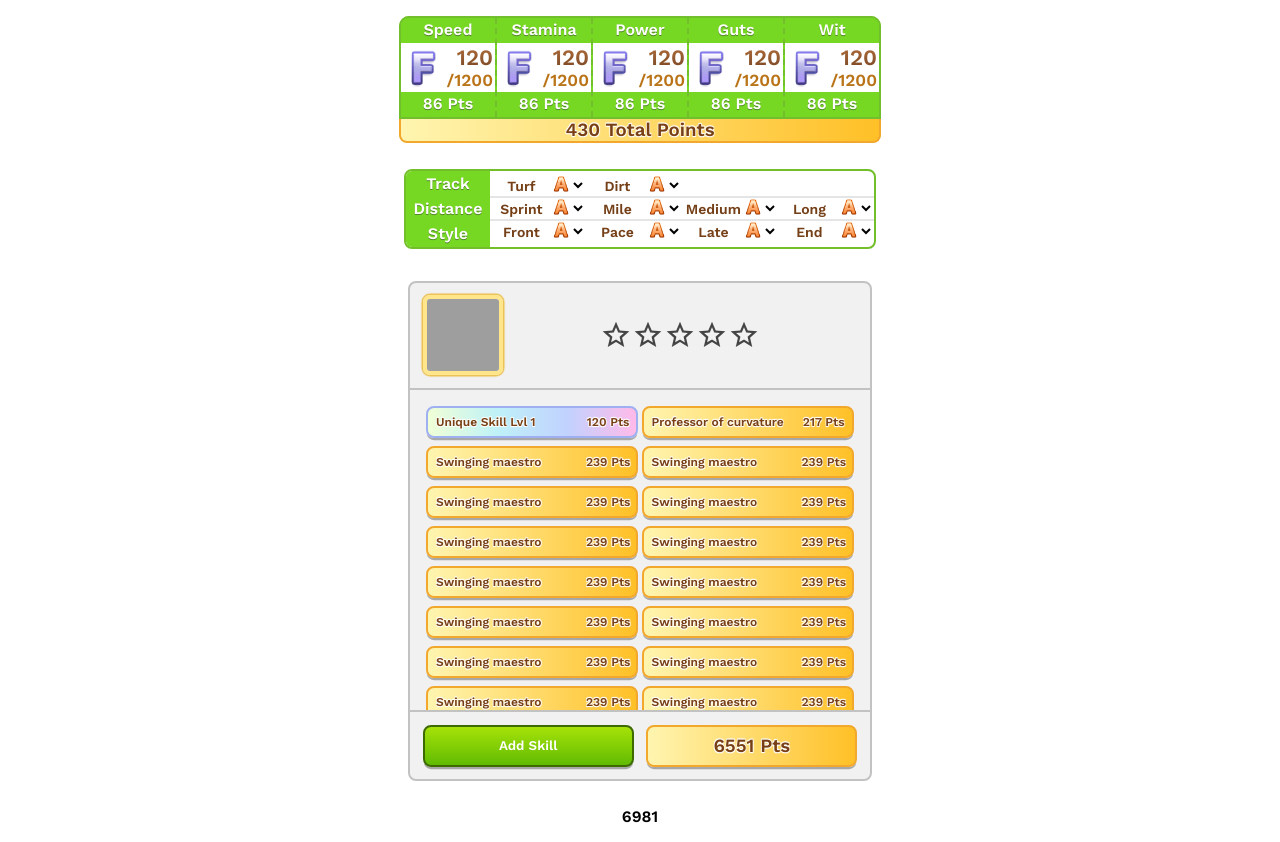
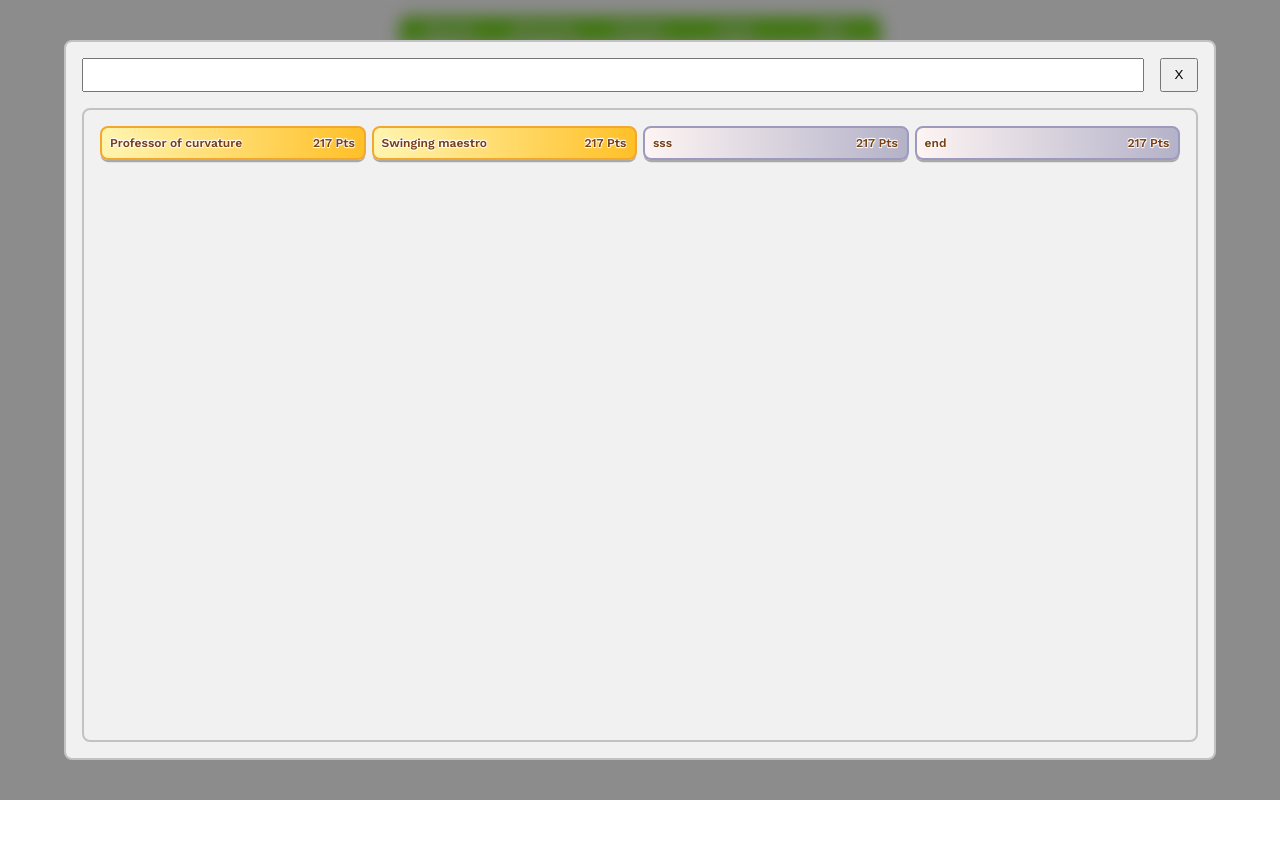
Before and after one commit to Bruhh1369/uma-yuru, a Next.js app: page /tools/rank-counter in a window 1280 px wide. Both pictures are taken after a click on the button "Add Skill". After the commit the page ends 800 px from the top, so only its background shows below. Built offline with nearby package versions, Linux system fonts and the light colour scheme; grey boxes are pictures that could not be loaded.

Commit message:
askoajipz

```diff
--- a/app/globals.css
+++ b/app/globals.css
@@ -1,12 +1,21 @@
 @font-face {
-    font-family: "work-sans";
-    src: url("/fonts/work-sans.ttf") format("truetype");
+  font-family: "work-sans";
+  src: url("/fonts/work-sans.ttf") format("truetype");
 }
+
 * {
   padding: 0;
   margin: 0;
   box-sizing: border-box;
 }
-html {
+
+html, body {
   font-family: "work-sans";
+  scrollbar-width: 0;
+  scroll-padding: 0;
+  scroll-margin: 0;
 }
+
+html::-webkit-scrollbar, body::-webkit-scrollbar{
+  display: none;
+}
--- a/app/tools/rank-counter/parts/skills-info/Skill.css
+++ b/app/tools/rank-counter/parts/skills-info/Skill.css
@@ -183,6 +183,68 @@
         0.6px 0.6px 0.8px white;
 }
 
+.add-skill-wrapper{
+    position: fixed;
+    inset: 0;
+    display: flex;
+    align-items: center;
+    justify-content: center;
+    background-color: rgba(0, 0, 0, 0.45);
+    backdrop-filter: blur(8px);
+}
+
+.add-skill-panel{
+    background-color: #f1f1f1;
+    width: 90vw;
+    height: 90vh;
+    border-radius: 8px;
+    position: relative;
+    border: solid 2px #c2c2c2;
+    padding: 1rem;
+    display: flex;
+    flex-direction: column;
+    gap: 1rem;
+}
+
+#close-add-skill{
+    width: 2.5rem;
+    height: 100%;
+    margin-left: 1rem;
+}
+
+.search-skill-panel{
+    height: 2.3rem;
+    display: flex;
+    align-items: center;
+    justify-content: center;
+}
+
+.skill-lists{
+    display: grid;
+    background-color: #f1f1f1;
+    border: solid 2px #c2c2c2;
+    border-radius: 8px;
+    height: 100%;
+    gap: 6px;
+    padding: 1rem;
+    grid-template-columns: repeat(auto-fit, minmax(150px, 1fr));
+    justify-content: center;
+    grid-auto-rows: 34px;
+    overflow-y: scroll;
+    scrollbar-width: 0;
+    scroll-padding: 0;
+    scroll-margin: 0;
+}
+
+.skill-lists::-webkit-scrollbar{
+    display: none;
+}
+
+#search-skill{
+    width: 100%;
+    height: 100%;
+}
+
 @media (max-width: 540px) {
     .skill{
         width: 100%;
--- a/app/tools/rank-counter/parts/skills-info/Skill.tsx
+++ b/app/tools/rank-counter/parts/skills-info/Skill.tsx
@@ -5,7 +5,7 @@ import Image from 'next/image';
 
 interface SkillData {
     name: string;
-    condition: string;
+    condition?: string | null;
     cost: number;
     gold?: boolean;
 }
@@ -16,10 +16,22 @@ type Style = { front: string; pace: string; late: string; end: string };
 type Aptitudes = { track: Track; distance: Distance; style: Style };
 type Condition = keyof Track | keyof Distance | keyof Style;
 
-// eslint-disable-next-line @typescript-eslint/no-explicit-any
-const Skill = ({ skillsData, uniqueSkillPoints, setUniqueSkillPoints, totalSkillPoints, aptitudes, conditionToCategory, multiplierMap }: { skillsData: any; uniqueSkillPoints: number; setUniqueSkillPoints: React.Dispatch<React.SetStateAction<number>>; totalSkillPoints: number; aptitudes: Aptitudes; conditionToCategory: Record<Condition, keyof Aptitudes>; multiplierMap: Record<string, number>;}) => {
+type SkillProps = {
+    // eslint-disable-next-line @typescript-eslint/no-explicit-any
+    skillsData: any,
+    uniqueSkillPoints: number,
+    setUniqueSkillPoints: React.Dispatch<React.SetStateAction<number>>,
+    totalSkillPoints: number,
+    aptitudes: Aptitudes,
+    conditionToCategory: Record<Condition, keyof Aptitudes>,
+    multiplierMap: Record<string, number>, onRemove: (index: number) => void;
+}
+
+const Skill = ({ skillsData, uniqueSkillPoints, setUniqueSkillPoints, totalSkillPoints, aptitudes, conditionToCategory, multiplierMap, onRemove }: SkillProps) => {
     const [starLevel, setStarLevel] = useState(0);
     const [uniqueSkillLevel, setUniqueSkillLevel] = useState(1)
+
+    const [showAddSkillPanel, setShowAddSkillPanel] = useState<boolean>(false)
 
     const handleStarClick = (level: number) => {
         setStarLevel(prev => (prev === level ? level - 1 : level));
@@ -40,6 +52,7 @@ const Skill = ({ skillsData, uniqueSkillPoints, setUniqueSkillPoints, totalSkill
                             alt='uma-icon'
                             style={{ borderRadius: '3px' }}
                             fill
+                            sizes='100%'
                         />
                     </div>
                     <div className="uma-star">
@@ -75,8 +88,7 @@ const Skill = ({ skillsData, uniqueSkillPoints, setUniqueSkillPoints, totalSkill
                 </div>
                 {skillsData.map((d: SkillData, i: number) => {
 
-                    function costCounter() { // condition list: turf, dirt, short, mile, medium, long, front, pace, late, end
-                        // aptituudes and multipier list: s&a=1.1, b&c=0.9, d&e&f=0.8 g=0.7
+                    function costCounter() {
                         if (!d.condition) return d.cost
                         const category = conditionToCategory[d.condition as Condition];
                         if (!category) return d.cost;
@@ -91,7 +103,7 @@ const Skill = ({ skillsData, uniqueSkillPoints, setUniqueSkillPoints, totalSkill
                     const finalCost = costCounter()
 
                     return (
-                        <div className={`skill-item ${d.gold ? 'gold-skill' : ''}`} key={i}>
+                        <div className={`skill-item ${d.gold ? 'gold-skill' : ''}`} key={i} onClick={() => onRemove && onRemove(i)}>
                             <div className="skill-name">
                                 <p>{d.name}</p>
                             </div>
@@ -103,13 +115,35 @@ const Skill = ({ skillsData, uniqueSkillPoints, setUniqueSkillPoints, totalSkill
                 })}
             </div>
             <div className="skill-footer">
-                <button className="add-skill">
+                <button className="add-skill" onClick={() => setShowAddSkillPanel(prev => !prev)}>
                     <p>Add Skill</p>
                 </button>
                 <h3 className="total-skill-pts">
                     <p>{totalSkillPoints} Pts</p>
                 </h3>
             </div>
+            {showAddSkillPanel && <div className="add-skill-wrapper">
+                <div className="add-skill-panel">
+                    <div className="search-skill-panel">
+                        <input type="search" id="search-skill" />
+                        <button id="close-add-skill" onClick={() => setShowAddSkillPanel(prev => !prev)}>X</button>
+                    </div>
+                    <div className="skill-lists">
+                        {skillsData.map((d: SkillData, i: number) => {
+                            return (
+                                <div className={`skill-item ${d.gold ? 'gold-skill' : ''}`} key={i}>
+                                    <div className="skill-name">
+                                        <p>{d.name}</p>
+                                    </div>
+                                    <div className="skill-pts">
+                                        <p>{d.cost} Pts</p>
+                                    </div>
+                                </div>
+                            )
+                        })}
+                    </div>
+                </div>
+            </div>}
         </div>
     );
 };
--- a/app/tools/rank-counter/parts/skills-info/Skills.tsx
+++ b/app/tools/rank-counter/parts/skills-info/Skills.tsx
@@ -8,36 +8,17 @@ type Distance = { short: string; mile: string; medium: string; long: string };
 type Style = { front: string; pace: string; late: string; end: string };
 type Aptitudes = { track: Track; distance: Distance; style: Style };
 type Condition = keyof Track | keyof Distance | keyof Style;
-type Skill = { name: string; condition: Condition | null; cost: number; gold?: boolean };
+type Skill = { name: string; condition?: Condition | null; cost: number; gold?: boolean };
 
-const Skills = ({setResult}: {setResult: React.Dispatch<React.SetStateAction<number>>}) => {
+const Skills = ({ setResult }: { setResult: React.Dispatch<React.SetStateAction<number>> }) => {
+
+    const handleRemoveSkill = (index: number) => {
+        setSkills(prev => prev.filter((_, i) => i !== index));
+    }
 
     const [skills, setSkills] = useState<Skill[]>([
-        { name: "Professor of curvature", condition: null, cost: 217, gold: true },
-        { name: "Swinging maestro", condition: "turf", cost: 217, gold: true },
-        { name: "Swinging maestro", condition: "turf", cost: 217, gold: true },
-        { name: "Swinging maestro", condition: "turf", cost: 217, gold: true },
-        { name: "Swinging maestro", condition: "turf", cost: 217, gold: true },
-        { name: "Swinging maestro", condition: "turf", cost: 217, gold: true },
-        { name: "Swinging maestro", condition: "turf", cost: 217, gold: true },
-        { name: "Swinging maestro", condition: "turf", cost: 217, gold: true },
-        { name: "Swinging maestro", condition: "turf", cost: 217, gold: true },
-        { name: "Swinging maestro", condition: "turf", cost: 217, gold: true },
-        { name: "Swinging maestro", condition: "turf", cost: 217, gold: true },
-        { name: "Swinging maestro", condition: "turf", cost: 217, gold: true },
-        { name: "Swinging maestro", condition: "turf", cost: 217, gold: true },
-        { name: "Swinging maestro", condition: "turf", cost: 217, gold: true },
-        { name: "Swinging maestro", condition: "turf", cost: 217, gold: true },
-        { name: "Swinging maestro", condition: "turf", cost: 217, gold: true },
-        { name: "Swinging maestro", condition: "turf", cost: 217, gold: true },
-        { name: "Swinging maestro", condition: "turf", cost: 217, gold: true },
-        { name: "Swinging maestro", condition: "turf", cost: 217, gold: true },
-        { name: "Swinging maestro", condition: "turf", cost: 217, gold: true },
-        { name: "Swinging maestro", condition: "turf", cost: 217, gold: true },
-        { name: "Swinging maestro", condition: "turf", cost: 217, gold: true },
-        { name: "Swinging maestro", condition: "turf", cost: 217, gold: true },
-        { name: "Swinging maestro", condition: "turf", cost: 217, gold: true },
-        { name: "Swinging maestro", condition: "turf", cost: 217, gold: true },
+        { name: "Professor of curvature", cost: 217, gold: true },
+        { name: "Swinging maestro", cost: 217, gold: true },
         { name: "sss", condition: "pace", cost: 217 },
         { name: "end", condition: "end", cost: 217 }
     ])
@@ -102,14 +83,14 @@ const Skills = ({setResult}: {setResult: React.Dispatch<React.SetStateAction<num
     const total = mapped.reduce((t, c) => { return t + c }, 0)
 
     useEffect(() => {
-        setResult(total+uniqueSkillPoints)
-    // eslint-disable-next-line react-hooks/exhaustive-deps
+        setResult(total + uniqueSkillPoints)
+        // eslint-disable-next-line react-hooks/exhaustive-deps
     }, [total, uniqueSkillPoints])
 
     return (
         <div className="apt-and-skill">
             <Aptitudes setAptdVal={setAptitudes} apdtTrack={aptitudes.track} aptdDistance={aptitudes.distance} aptdStyle={aptitudes.style} />
-            <Skill skillsData={skills} uniqueSkillPoints={uniqueSkillPoints} setUniqueSkillPoints={setUniqueSkillPoints} totalSkillPoints={total+uniqueSkillPoints} aptitudes={aptitudes} conditionToCategory={conditionToCategory} multiplierMap={multiplierMap} />
+            <Skill skillsData={skills} uniqueSkillPoints={uniqueSkillPoints} setUniqueSkillPoints={setUniqueSkillPoints} totalSkillPoints={total + uniqueSkillPoints} aptitudes={aptitudes} conditionToCategory={conditionToCategory} multiplierMap={multiplierMap} onRemove={handleRemoveSkill} />
         </div>
     )
 }
```
